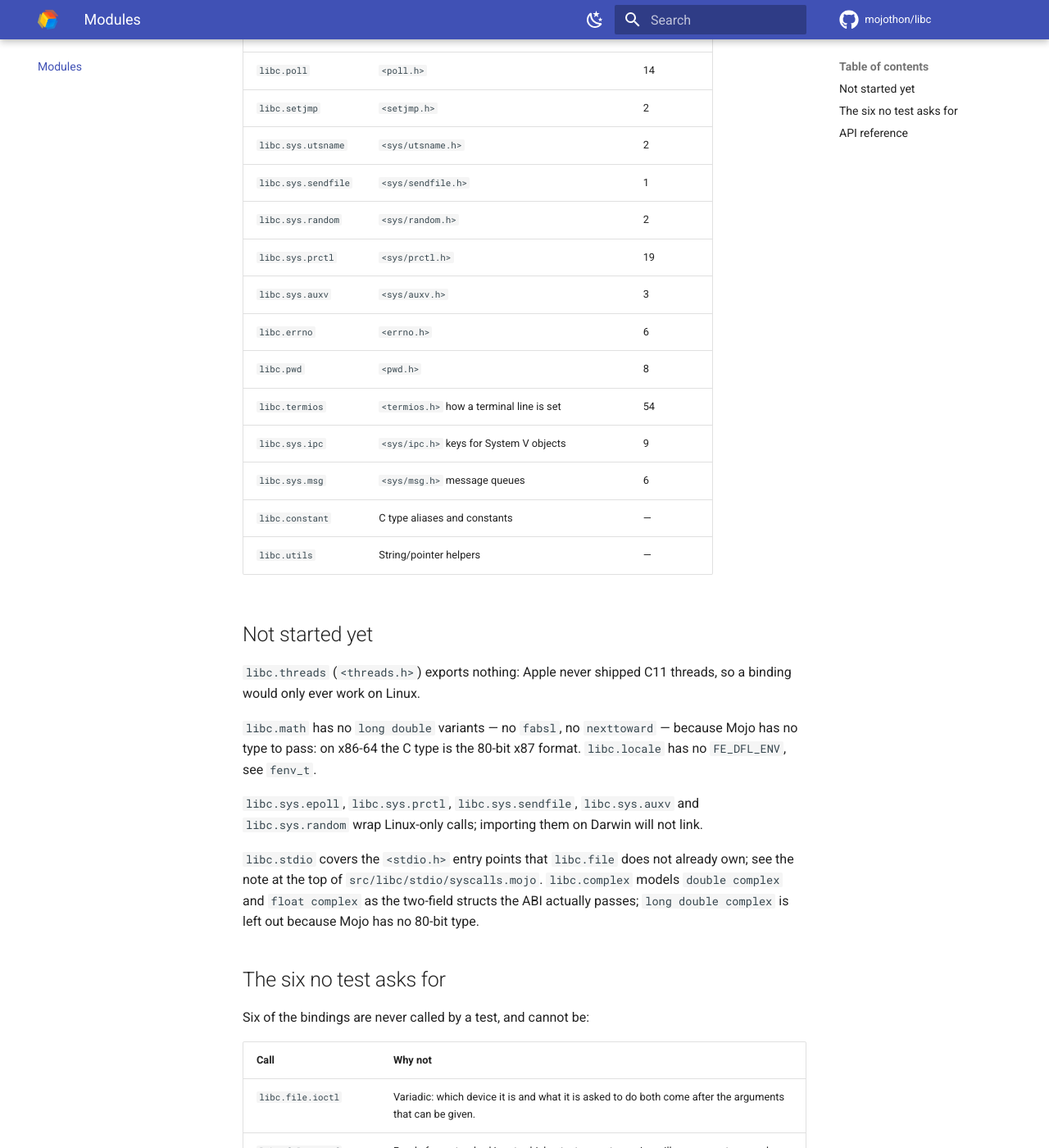
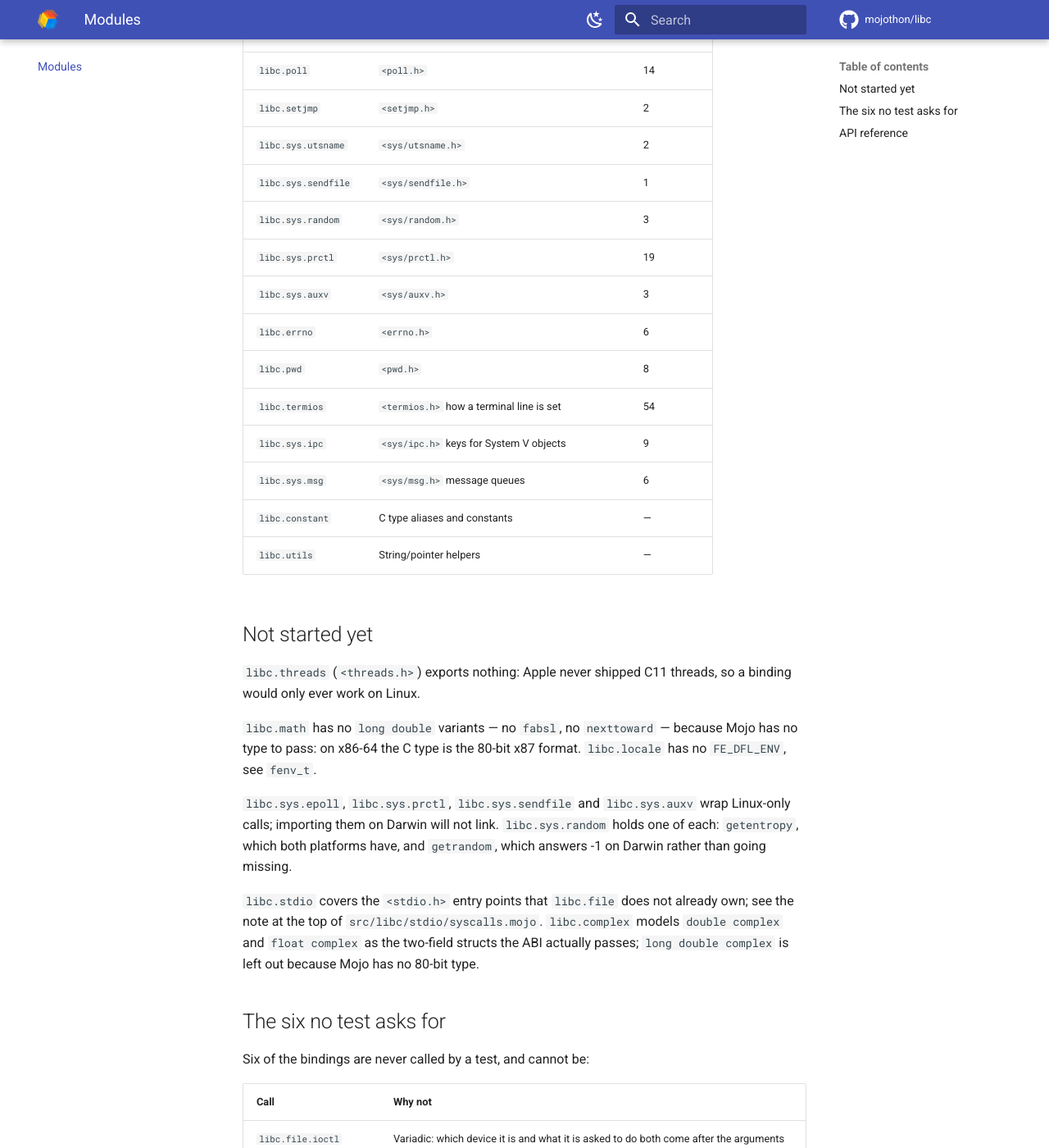
Before and after one commit to mojothon/libc, an MkDocs documentation site: the page built from docs/modules.md, in a window 1280 px wide and 1400 px high, scrolled down 2414 px. Shown: the whole window at 82% size. Built offline with MkDocs 1.6.1 and Material for MkDocs 9.7.7, drawn with Linux system fonts in a browser that asks for light colours; comment, search, counter and statistics services are not loaded.

Commit message:
feat(random): bind getentropy, the portable half of sys/random.h
`getrandom` was the whole of `libc.sys.random` and is Linux's own; the
module answered -1 on Darwin rather than going missing, which means the
package had nothing portable in it at all. `getentropy` is the call both
platforms agreed on — same signature, same 256-byte limit, declared in
`sys/random.h` and in `unistd.h` — so it is the one to reach for where
the other is not there.

The test asks it for bytes and then for 257 of them. The bytes can only
be asked to be something other than the zeroes that were there; the
refusal is the half worth having, because a call that quietly filled the
first 256 of a request for 257 would leave a caller writing those 256
somewhere it believes are 257. That is a bug this asks about; the
randomness of the answer is not, and cannot be.

`libc.sys.random` goes from 2 to 3, and the note in modules.md no longer
files it under the Linux-only packages: it now holds one of each.

```diff
--- a/docs/modules.md
+++ b/docs/modules.md
@@ -57,7 +57,7 @@
 | `libc.setjmp` | `<setjmp.h>` | 2 |
 | `libc.sys.utsname` | `<sys/utsname.h>` | 2 |
 | `libc.sys.sendfile` | `<sys/sendfile.h>` | 1 |
-| `libc.sys.random` | `<sys/random.h>` | 2 |
+| `libc.sys.random` | `<sys/random.h>` | 3 |
 | `libc.sys.prctl` | `<sys/prctl.h>` | 19 |
 | `libc.sys.auxv` | `<sys/auxv.h>` | 3 |
 | `libc.errno` | `<errno.h>` | 6 |
@@ -77,9 +77,11 @@
 because Mojo has no type to pass: on x86-64 the C type is the 80-bit x87
 format. `libc.locale` has no `FE_DFL_ENV`, see `fenv_t`.
 
-`libc.sys.epoll`, `libc.sys.prctl`, `libc.sys.sendfile`, `libc.sys.auxv` and
-`libc.sys.random` wrap Linux-only calls; importing them on Darwin will not
-link.
+`libc.sys.epoll`, `libc.sys.prctl`, `libc.sys.sendfile` and `libc.sys.auxv`
+wrap Linux-only calls; importing them on Darwin will not link.
+`libc.sys.random` holds one of each: `getentropy`, which both platforms
+have, and `getrandom`, which answers -1 on Darwin rather than going
+missing.
 
 `libc.stdio` covers the `<stdio.h>` entry points that `libc.file` does not
 already own; see the note at the top of `src/libc/stdio/syscalls.mojo`.
```
Also changed, not shown: other parts of docs/modules.md (+1 -1 lines), 3 other files.
